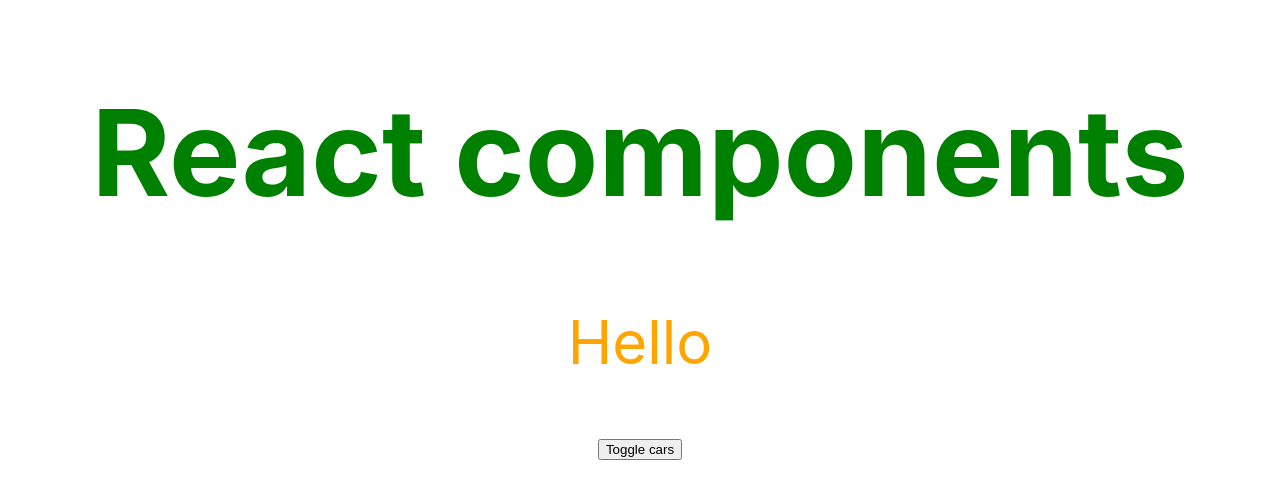
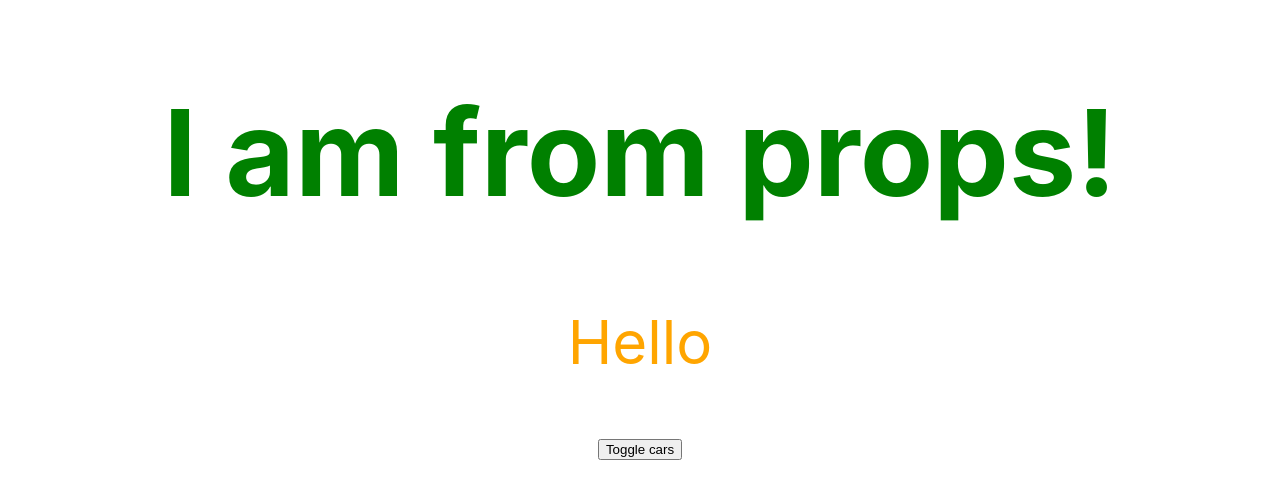
Before and after one commit to cabfran/react, a React (Create React App) app: page / in a window 1280 px wide. Shown: the top 498 px of the page. Built offline with nearby package versions, Linux system fonts and the light colour scheme.

Commit message:
create 2 files

```diff
--- a/package.json
+++ b/package.json
@@ -6,10 +6,12 @@
     "@testing-library/jest-dom": "^4.2.4",
     "@testing-library/react": "^9.4.0",
     "@testing-library/user-event": "^7.2.1",
+    "node-sass": "^4.13.0",
     "radium": "^0.26.0",
     "react": "^16.12.0",
     "react-dom": "^16.12.0",
-    "react-scripts": "3.3.0"
+    "react-scripts": "3.3.0",
+    "sass-loader": "^8.0.0"
   },
   "scripts": {
     "start": "react-scripts start",
--- a/src/App.js
+++ b/src/App.js
@@ -1,11 +1,16 @@
 import React, { Component } from "react";
 
-import "./App.css";
+import "./App.module.scss";
 import { render } from "@testing-library/react";
 import Car from "./car/Car";
 
 class App extends Component {
-  state = {
+
+
+constructor(props) {
+  super(props)
+
+  this.state = {
     cars: [
       { name: "Ford", year: "2018" },
       { name: "Audi", year: "2017" },
@@ -14,6 +19,9 @@ class App extends Component {
     pageTitle: "React components",
     showCars: false
   };
+}
+
+
 
   toggleCarsHandler = () => {
     this.setState({
@@ -58,18 +66,26 @@ class App extends Component {
 
     return (
       <div style={divStyle}>
+        {/* <h1 style={{ color: "green", fontSize: "120px" }}>
+          {" "}
+          {this.state.pageTitle}
+        </h1> */}
         <h1 style={{ color: "green", fontSize: "120px" }}>
           {" "}
-          {this.state.pageTitle}
+          {this.props.title}{" "}
         </h1>
         <p style={{ color: "orange", fontSize: "60px" }}>Hello </p>
 
         <button onClick={this.toggleCarsHandler}> Toggle cars </button>
-        <div style ={{
-          width:400,
-          margin:'auto',
-          paddingTop:'20px'
-        }}>{cars}</div>
+        <div
+          style={{
+            width: 400,
+            margin: "auto",
+            paddingTop: "20px"
+          }}
+        >
+          {cars}
+        </div>
       </div>
     );
   }
--- a/src/car/Car.js
+++ b/src/car/Car.js
@@ -18,7 +18,7 @@ const Car = props => {
     boxShadow: "0 4px 5 px 0 rgba (0, 0, 0, .14)",
     ":hover": {
       border: "1px solid orange",
-      boxShadow: "0 4px 15px 0 rgba(0, 0, 0, .25)",
+      boxShadow: "0 10px 15px 0 rgba(255, 0, 0, .25)",
       cursor: "pointer"
     }
   };
--- a/src/index.js
+++ b/src/index.js
@@ -1,11 +1,11 @@
 import React from 'react';
 import ReactDOM from 'react-dom';
-import './index.css';
+import './index.scss';
 import App from './App';
 import * as serviceWorker from './serviceWorker';
 
 ReactDOM.render(
-<App />,
+<App title={'I am from props!'} />,
 
 document.getElementById('root'));
 
```
Also changed, not shown: src/App.module.scss (renamed from src/App.css), src/index.scss (renamed from src/index.css), 1 other file (tests, documents, lock files or other folders).
